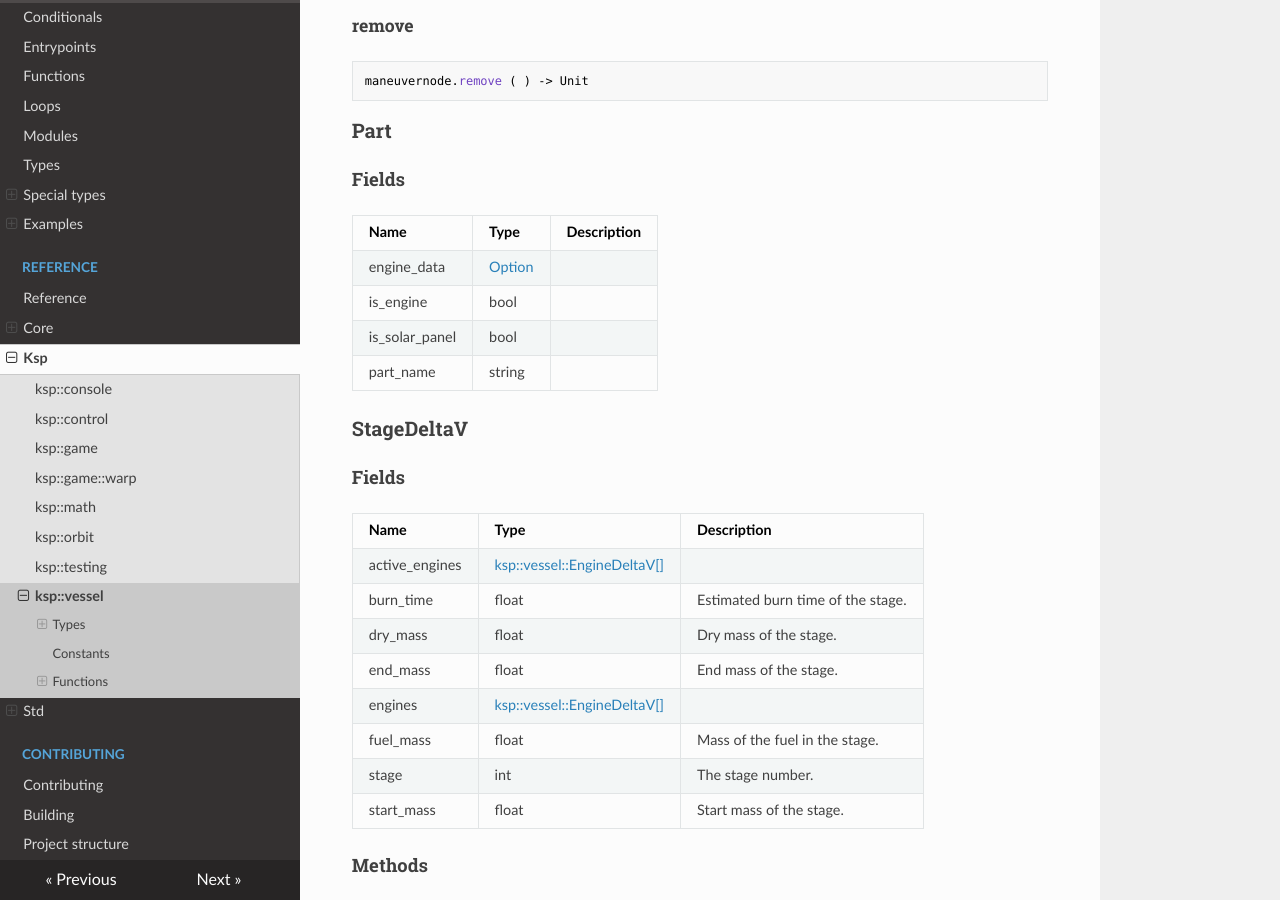
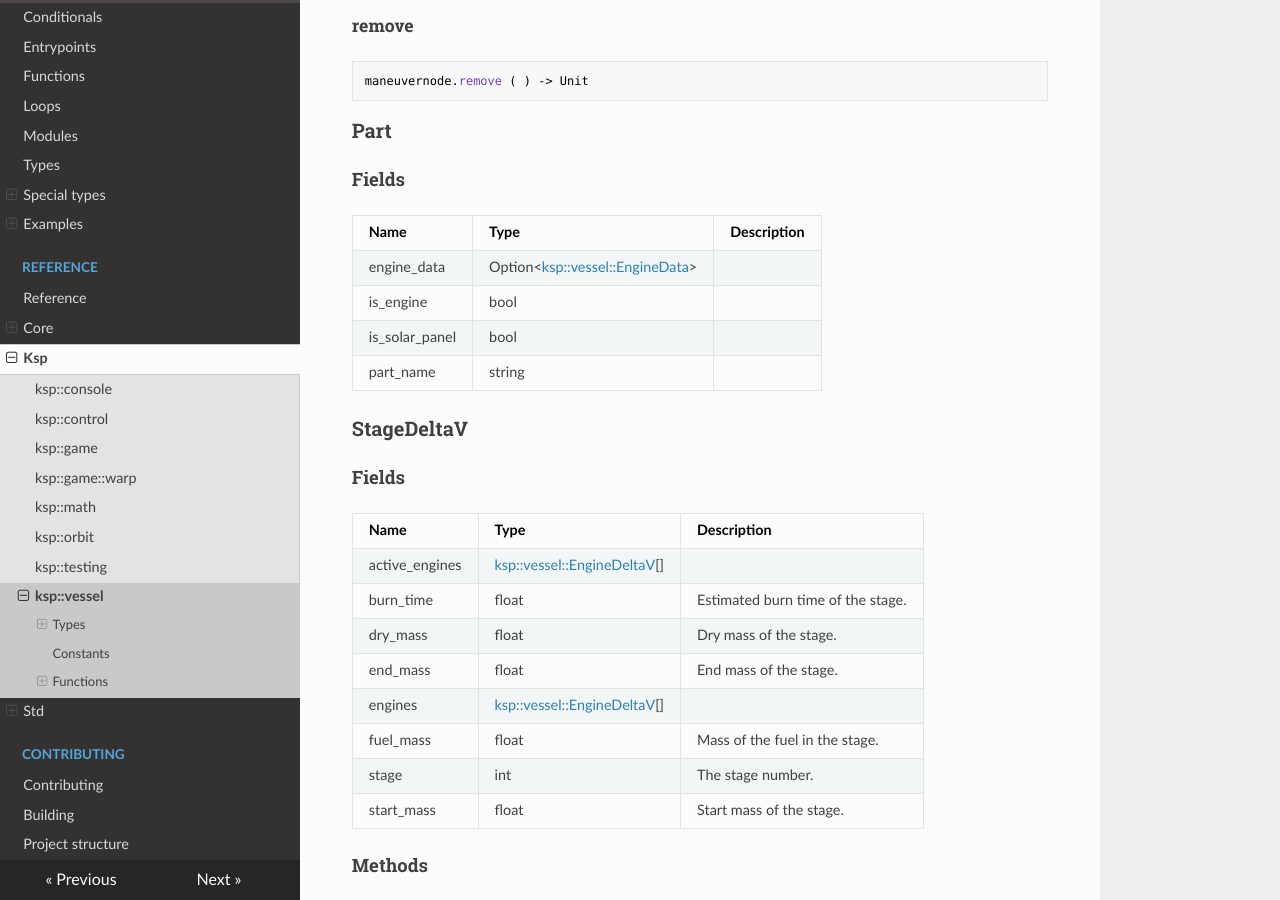
Before and after one commit to untoldwind/KontrolSystem2, an MkDocs documentation site: the page built from docs/reference/ksp/vessel.md, in a window 1280 px wide and 900 px high, scrolled down 3318 px. Built offline with MkDocs 1.6.1, drawn with Linux system fonts in a browser that asks for light colours; nearby versions of some CDN libraries; some of the changed text lies outside the part shown.

Commit message:
Type links in document

```diff
--- a/docs/reference/ksp/vessel.md
+++ b/docs/reference/ksp/vessel.md
@@ -103,7 +103,7 @@ Estimated thrust vector of the engine in a given `situation`
 
 Name | Type | Description
 --- | --- | ---
-nodes | [ksp::vessel::ManeuverNode[]](/reference/ksp/vessel.md#maneuvernode) |
+nodes | [ksp::vessel::ManeuverNode](/reference/ksp/vessel.md#maneuvernode)[] |
 
 #### Methods
 
@@ -170,7 +170,7 @@ maneuvernode.remove ( ) -> Unit
 
 Name | Type | Description
 --- | --- | ---
-engine_data | [Option<ksp::vessel::EngineData>](/reference/Option<ksp/vessel.md#enginedata>) |
+engine_data | Option&lt;[ksp::vessel::EngineData](/reference/ksp/vessel.md#enginedata)> |
 is_engine | bool |
 is_solar_panel | bool |
 part_name | string |
@@ -183,11 +183,11 @@ part_name | string |
 
 Name | Type | Description
 --- | --- | ---
-active_engines | [ksp::vessel::EngineDeltaV[]](/reference/ksp/vessel.md#enginedeltav) |
+active_engines | [ksp::vessel::EngineDeltaV](/reference/ksp/vessel.md#enginedeltav)[] |
 burn_time | float | Estimated burn time of the stage.
 dry_mass | float | Dry mass of the stage.
 end_mass | float | End mass of the stage.
-engines | [ksp::vessel::EngineDeltaV[]](/reference/ksp/vessel.md#enginedeltav) |
+engines | [ksp::vessel::EngineDeltaV](/reference/ksp/vessel.md#enginedeltav)[] |
 fuel_mass | float | Mass of the fuel in the stage.
 stage | int | The stage number.
 start_mass | float | Start mass of the stage.
@@ -294,7 +294,7 @@ CoM | [ksp::math::Vec3](/reference/ksp/math.md#vec3) |
 control_status | string |
 delta_v | [ksp::vessel::VesselDeltaV](/reference/ksp/vessel.md#vesseldeltav) |
 east | [ksp::math::Vec3](/reference/ksp/math.md#vec3) |
-engines | [ksp::vessel::EngineData[]](/reference/ksp/vessel.md#enginedata) |
+engines | [ksp::vessel::EngineData](/reference/ksp/vessel.md#enginedata)[] |
 facing | [ksp::math::Direction](/reference/ksp/math.md#direction) |
 geo_coordinates | [ksp::orbit::GeoCoordinates](/reference/ksp/orbit.md#geocoordinates) |
 heading | float |
@@ -308,10 +308,10 @@ north | [ksp::math::Vec3](/reference/ksp/math.md#vec3) |
 offset_ground | float |
 orbit | [ksp::orbit::Orbit](/reference/ksp/orbit.md#orbit) |
 orbital_velocity | [ksp::math::Vec3](/reference/ksp/math.md#vec3) |
-parts | [ksp::vessel::Part[]](/reference/ksp/vessel.md#part) |
+parts | [ksp::vessel::Part](/reference/ksp/vessel.md#part)[] |
 staging | [ksp::vessel::Staging](/reference/ksp/vessel.md#staging) |
 surface_velocity | [ksp::math::Vec3](/reference/ksp/math.md#vec3) |
-target | [Option<ksp::vessel::Targetable>](/reference/Option<ksp/vessel.md#targetable>) |
+target | Option&lt;[ksp::vessel::Targetable](/reference/ksp/vessel.md#targetable)> |
 up | [ksp::math::Vec3](/reference/ksp/math.md#vec3) |
 vertical_surface_speed | float |
 
@@ -391,7 +391,7 @@ vessel.set_throttle ( throttle : float ) -> ksp::control::ThrottleManager
 
 Name | Type | Description
 --- | --- | ---
-stages | [ksp::vessel::StageDeltaV[]](/reference/ksp/vessel.md#stagedeltav) |
+stages | [ksp::vessel::StageDeltaV](/reference/ksp/vessel.md#stagedeltav)[] |
 
 #### Methods
 
```
Also changed, not shown: 1 other file.
